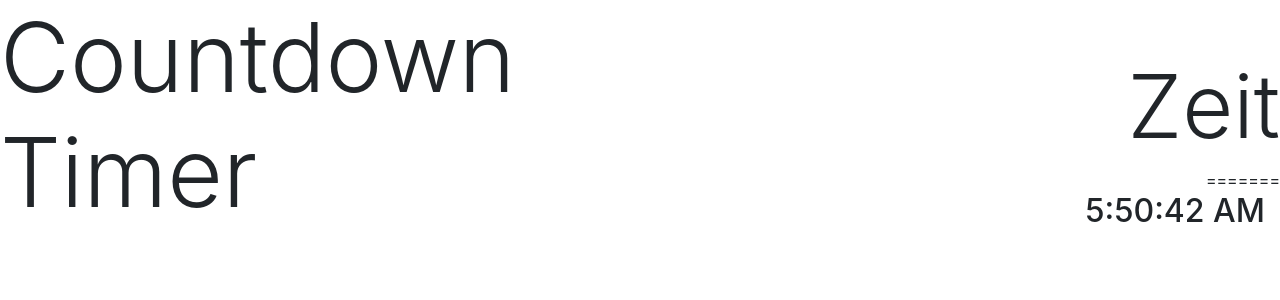
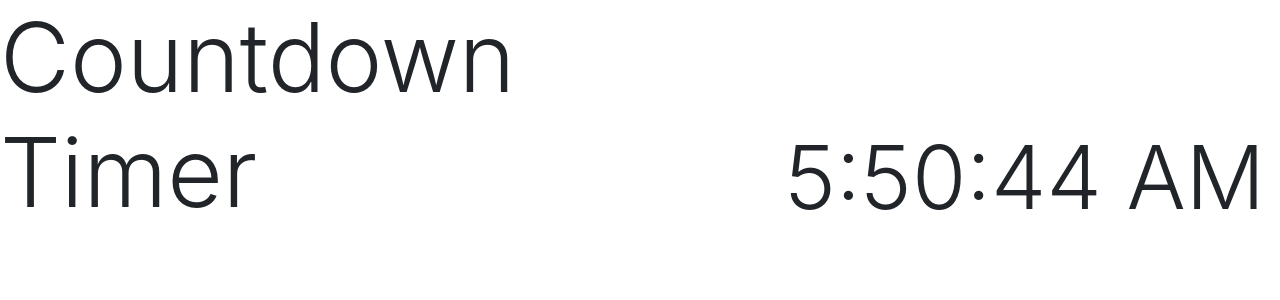
Before and after one commit to greytey/greytey.github.io, a React (Create React App) app in the folder countdown-timer-react/: page / in a window 1280 px wide. Shown: the top 300 px of the page. Built offline with nearby package versions, Linux system fonts and the light colour scheme.

Commit message:
layout with clock and title

```diff
--- a/countdown-timer-react/public/index.html
+++ b/countdown-timer-react/public/index.html
@@ -34,9 +34,8 @@
         <h1 class="display-1">Countdown Timer</h1>
       </div>
       <div class="col align-self-end text-right">
-        <h1 class="display-2">Zeit</h1>
-=======
-      <div id="clock" class="col align-self-end">
+        <div id="clock" class="col align-self-end">
+      </div>
       </div>
     </div>
   </div>
--- a/countdown-timer-react/src/index.js
+++ b/countdown-timer-react/src/index.js
@@ -37,7 +37,7 @@ class Clock extends React.Component {
   render() {
     return (
       <div>
-        <h2>{this.state.date.toLocaleTimeString()}</h2>
+        <h2 class="display-2">{this.state.date.toLocaleTimeString()}</h2>
       </div>
     );
   }
```
